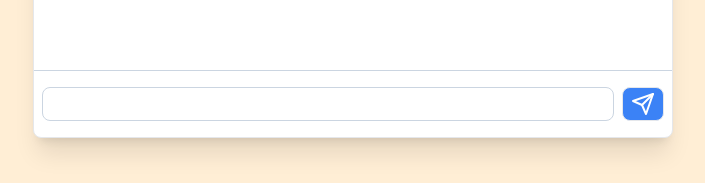
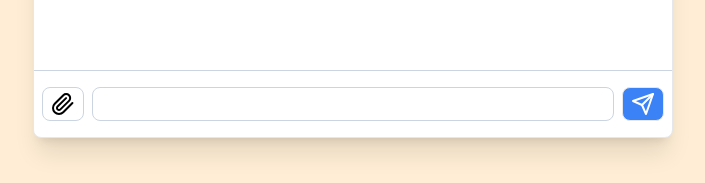
Before and after one commit to eltatata/Nextjs-HuggingFace-Chat, a Next.js app: page / in a window 1280 px wide. Both pictures are taken after a click on the button "Chat with PDF". Shown: the part 614-797 px from the top of the page, without its empty margins (287-992 px from the left). Built offline with nearby package versions, Linux system fonts and the light colour scheme.

Commit message:
file input

```diff
--- a/src/app/api/pdf/route.ts
+++ b/src/app/api/pdf/route.ts
@@ -10,8 +10,6 @@ const model = 'OpenAssistant/oasst-sft-4-pythia-12b-epoch-3.5';
 
 export async function POST(req: NextRequest) {
   const { messages } = await req.json();
-
-  console.log("xd")
 
   const response = hf.textGenerationStream({
     model,
--- a/src/app/page.tsx
+++ b/src/app/page.tsx
@@ -44,6 +44,7 @@ export default function Home() {
         setMessage={handleInputChange}
         loading={isLoading}
         input={input}
+        type={type}
       />
     </main>
   );
--- a/src/components/icons/icons.tsx
+++ b/src/components/icons/icons.tsx
@@ -11,5 +11,9 @@ export const User = (props: SharedLogoProps) => (
 );
 
 export const Send = (props: SharedLogoProps) => (
-  <svg {...props} xmlns="http://www.w3.org/2000/svg" width="24" height="24" viewBox="0 0 24 24" fill="none" stroke="currentColor" strokeWidth="2" strokeLinecap="round" strokeLinejoin="round" className="lucide lucide-send"><path d="m22 2-7 20-4-9-9-4Z"/><path d="M22 2 11 13"/></svg>
+  <svg {...props} xmlns="http://www.w3.org/2000/svg" width="24" height="24" viewBox="0 0 24 24" fill="none" stroke="currentColor" strokeWidth="2" strokeLinecap="round" strokeLinejoin="round" className="lucide lucide-send"><path d="m22 2-7 20-4-9-9-4Z" /><path d="M22 2 11 13" /></svg>
 );
+
+export const Clip = (props: SharedLogoProps) => (
+  <svg xmlns="http://www.w3.org/2000/svg" width="24" height="24" viewBox="0 0 24 24" fill="none" stroke="currentColor" strokeWidth="2" strokeLinecap="round" strokeLinejoin="round" className="lucide lucide-paperclip"><path d="m21.44 11.05-9.19 9.19a6 6 0 0 1-8.49-8.49l8.57-8.57A4 4 0 1 1 18 8.84l-8.59 8.57a2 2 0 0 1-2.83-2.83l8.49-8.48" /></svg>
+);
--- a/src/components/ui/form.tsx
+++ b/src/components/ui/form.tsx
@@ -2,21 +2,45 @@ import React from "react";
 
 import { ClipLoader } from "react-spinners";
 
-import { Send } from "../icons/icons";
+import { Clip, Send } from "../icons/icons";
 
 interface FormProps {
   handleFormSubmit: (event: React.FormEvent<HTMLFormElement>) => void;
   setMessage: (event: React.ChangeEvent<HTMLInputElement>) => void;
   loading: boolean;
   input: string;
+  type: "chat" | "pdf";
 }
 
-export default function Form({ handleFormSubmit, setMessage, loading, input }: FormProps) {
+export default function Form({ handleFormSubmit, setMessage, loading, input, type }: FormProps) {
+  const [file, setFile] = React.useState<File | null>(null);
+
+  const handleFileChange = (event: React.ChangeEvent<HTMLInputElement>) => {
+    if (event.target.files) {
+      setFile(event.target.files[0]);
+    }
+  };
+
   return (
     <form
       className="flex justify-center items-center w-full border-t border-slate-300 px-2 py-4 gap-2"
       onSubmit={handleFormSubmit}
     >
+      {type === "pdf" && (
+        <>
+          <label htmlFor="file" className="py-1 px-2 font-medium border border-slate-300 focus:outline-none focus:border-slate-500 rounded-lg">
+            <Clip className="w-4 h-4" />
+          </label>
+          <input
+            type="file"
+            id="file"
+            className="hidden"
+            onChange={handleFileChange}
+            accept=".pdf"
+            disabled={loading}
+          />
+        </>
+      )}
       <input
         type="text"
         value={input}
```
